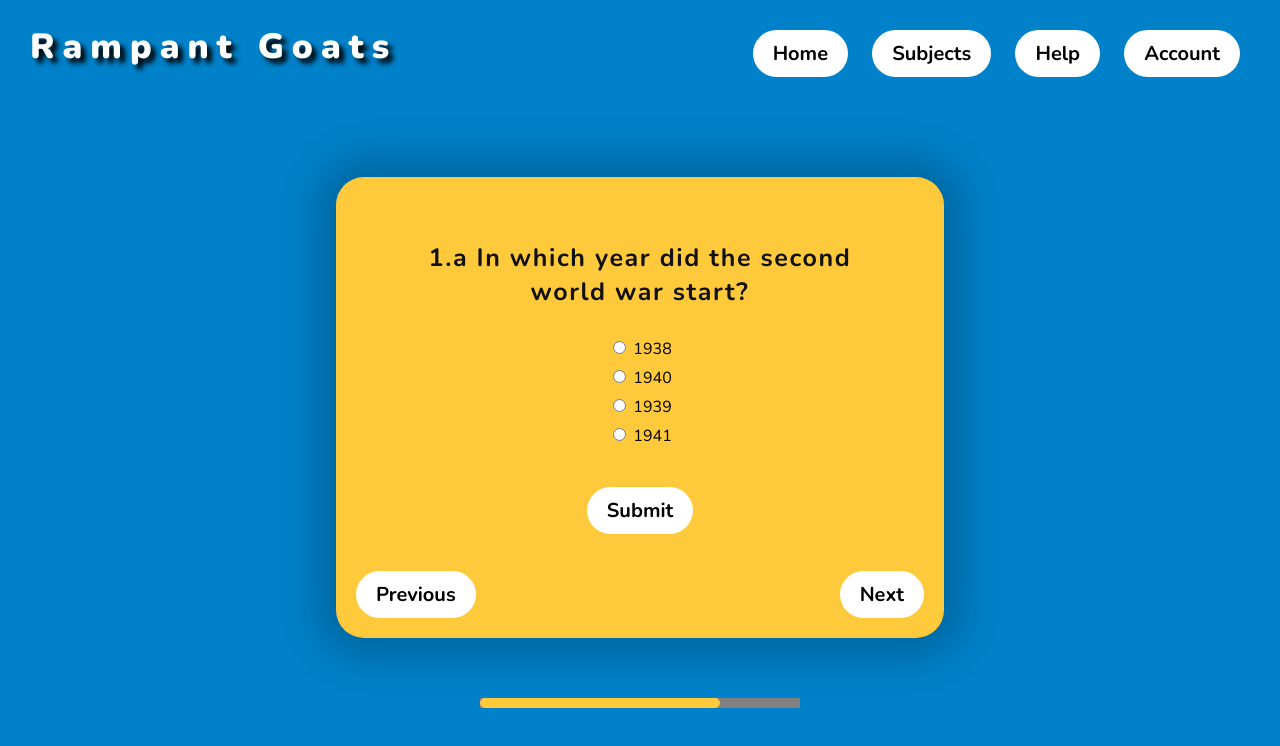
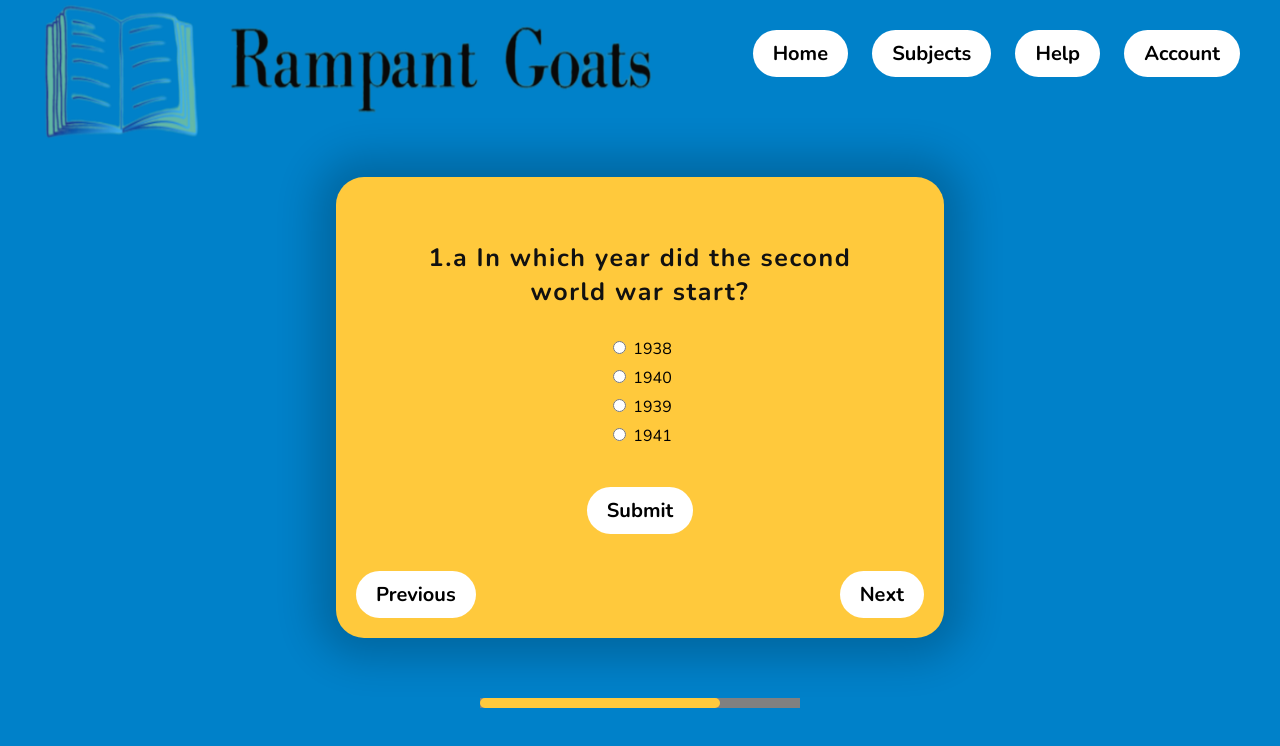
Before and after one commit to Shorizon/Rampant-Goats, a plain HTML site: page client/index-2.html in a window 1280 px wide. Drawn offline with nearby package versions, Linux system fonts and the light colour scheme.

Commit message:
Added logo title at top of page

```diff
--- a/client/assets/styles-2.css
+++ b/client/assets/styles-2.css
@@ -20,7 +20,8 @@ body {
     padding: 30px;
 }
 
-.title {
+/* Used to be the old title but switched to icon now */
+/* .title {
     font-size: 35px;
     font-weight: 900;
     color: #fff;
@@ -30,6 +31,13 @@ body {
     text-transform: capitalize;
     letter-spacing: 0.5rem;
     text-shadow: 0.3rem 0.3rem 0.3rem #000;
+} */
+
+#title-img {
+  width: 50%;
+  height: 18%;
+  position: absolute;
+  left: 30px;
 }
 
 
@@ -184,7 +192,6 @@ input[type="radio"] {
 
 
 /*//////////////////////// PROGRESS BAR CSS START //////////////////////////////*/
-
 #progress {
   width: 25%;
   height: 10px;
@@ -202,7 +209,6 @@ progress::-webkit-progress-value {
   background-color: #FFC93C;
   border-radius: 28px;
 }
-
 /*//////////////////////// PROGRESS BAR CSS END //////////////////////////////*/
 
 
@@ -210,11 +216,14 @@ progress::-webkit-progress-value {
 
 
 /*//////////////////////// MEDIA QUERIES CSS START //////////////////////////////*/
-
   /* Media query to show the hamburger menu on small screens */
   @media screen and (max-width: 720px) {
     /* Hide regular navbar links */
     .navbar button {
+      display: none;
+    }
+
+    #title-img {
       display: none;
     }
 
@@ -229,5 +238,4 @@ progress::-webkit-progress-value {
       display: block;
     }
   }
-
   /*//////////////////////// MEDIA QUERIES CSS END //////////////////////////////*/
--- a/client/index-2.html
+++ b/client/index-2.html
@@ -12,7 +12,7 @@
     <link href="https://fonts.googleapis.com/css2?family=Nunito:wght@200;300;400;500;600;700;800;900;1000&display=swap" rel="stylesheet">
 </head>
 <body>
-    <h1 class="title">Rampant Goats</h1>
+    <img id="title-img" src="./images/logo.png"></img>
     <!-- Navbar section start -->
     <nav class="navbar">
         <div class="navbar-items">
```
Also changed, not shown: client/images/logo.png (added).
